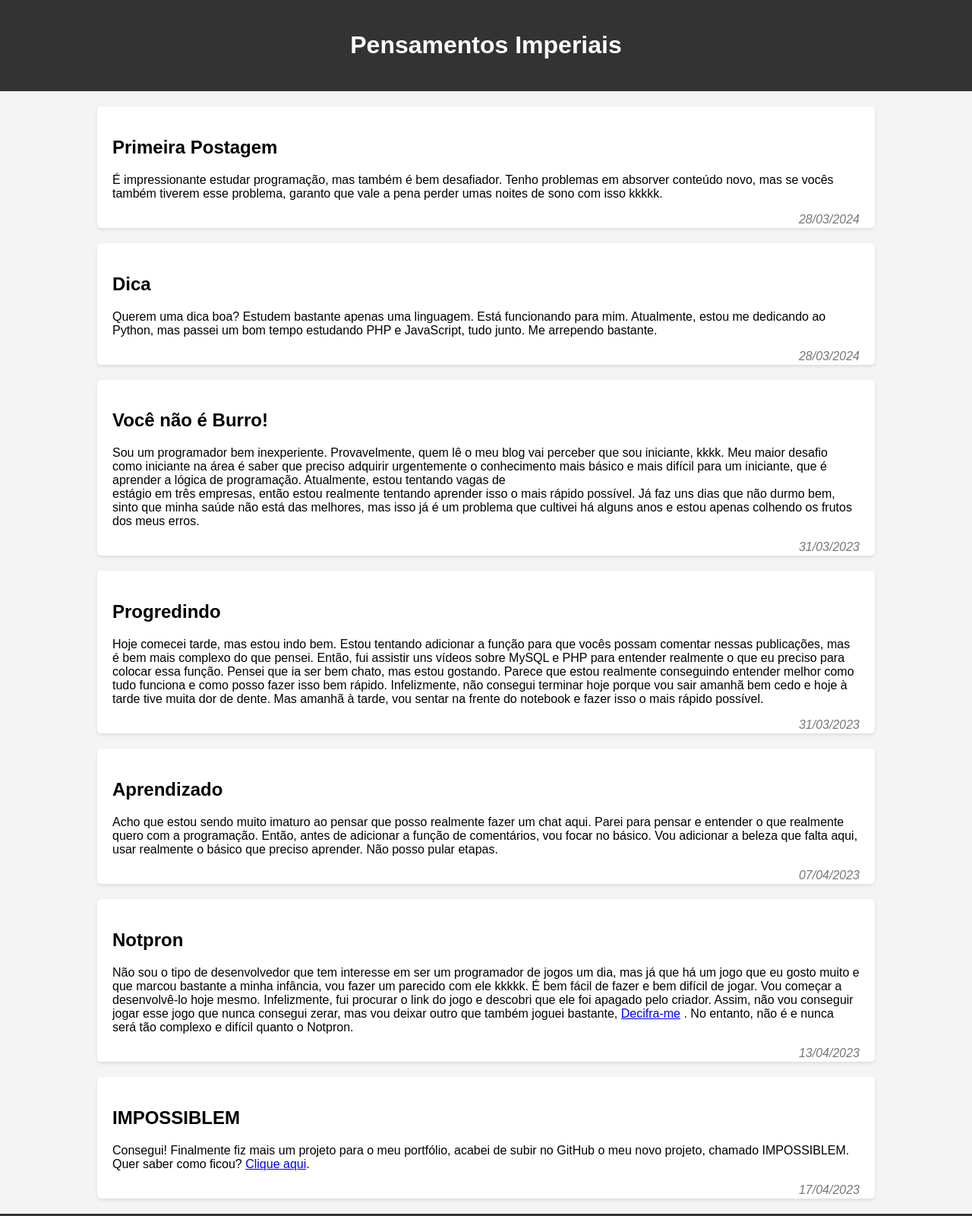
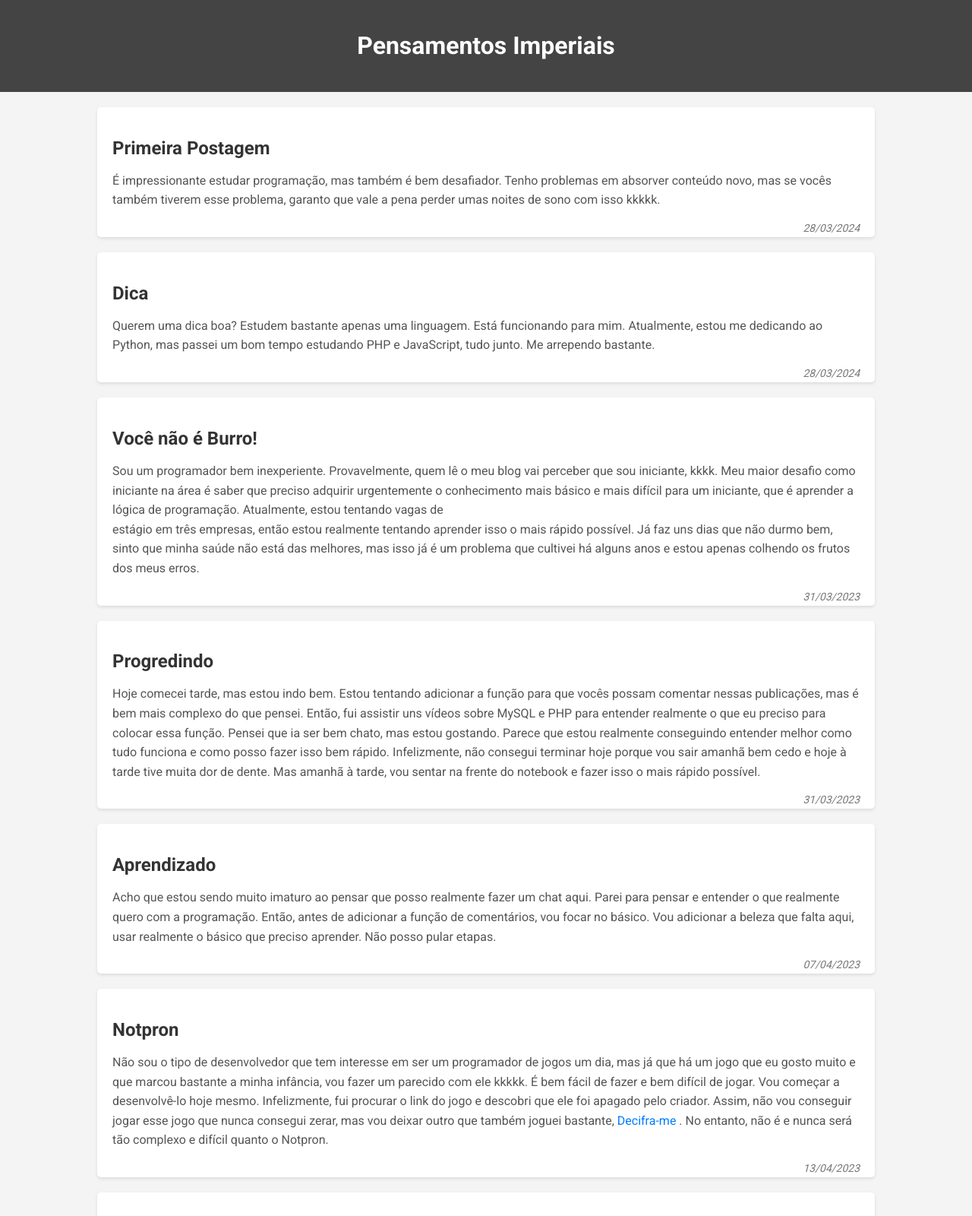
Before and after one commit to Romafrl/Blog-Simples, a plain HTML site: page index.html in a window 1280 px wide. Shown: the top 1600 px of the page at 76% size. Drawn offline with Linux system fonts and the light colour scheme; a script that the page names is missing.

Commit message:
Update styles.css

```diff
--- a/styles.css
+++ b/styles.css
@@ -1,8 +1,13 @@
+/* Importando fontes do Google Fonts */
+@import url('https://fonts.googleapis.com/css2?family=Roboto:wght@400;700&display=swap');
+
+/* Aplicando as fontes importadas */
 body {
-    font-family: Arial, sans-serif;
+    font-family: 'Roboto', sans-serif;
     margin: 0;
     padding: 0;
     background-color: #f4f4f4;
+    transition: background-color 0.3s ease;
 }
 
 header {
@@ -10,22 +15,7 @@ header {
     padding: 20px 0;
     background-color: #333;
     color: #fff;
-}
-
-nav ul {
-    list-style-type: none;
-    padding: 0;
-    text-align: center;
-}
-
-nav ul li {
-    display: inline;
-    margin-right: 20px;
-}
-
-nav ul li a {
-    text-decoration: none;
-    color: #333;
+    animation: animate__animated animate__fadeInDown 1s ease-out;
 }
 
 #blog-posts {
@@ -39,6 +29,8 @@ article {
     margin-bottom: 20px;
     border-radius: 5px;
     box-shadow: 0 2px 4px rgba(0, 0, 0, 0.1);
+    animation: animate__animated animate__fadeInUp 1s ease-out;
+    transition: box-shadow 0.3s ease;
 }
 
 .date {
@@ -52,4 +44,54 @@ footer {
     padding: 20px 0;
     background-color: #333;
     color: #fff;
+    animation: animate__animated animate__fadeInUp 1s ease-out;
 }
+
+/* Estilizando os títulos dos artigos */
+article h2 {
+    color: #333;
+    font-size: 24px;
+    margin-bottom: 10px;
+    transition: color 0.3s ease;
+}
+
+/* Estilizando os parágrafos dos artigos */
+article p {
+    color: #555;
+    line-height: 1.6;
+    transition: color 0.3s ease;
+}
+
+/* Estilizando os links dentro dos artigos */
+article a {
+    color: #007bff;
+    text-decoration: none;
+    transition: color 0.3s ease;
+}
+
+/* Estilizando a data */
+.date {
+    font-size: 14px;
+}
+
+/* Efeitos de hover */
+article:hover {
+    box-shadow: 0 4px 8px rgba(0, 0, 0, 0.1);
+}
+
+article:hover h2 {
+    color: #ff6600;
+}
+
+article:hover p {
+    color: #777;
+}
+
+article:hover a {
+    color: #0056b3;
+}
+
+header:hover,
+footer:hover {
+    background-color: #444;
+}
```
